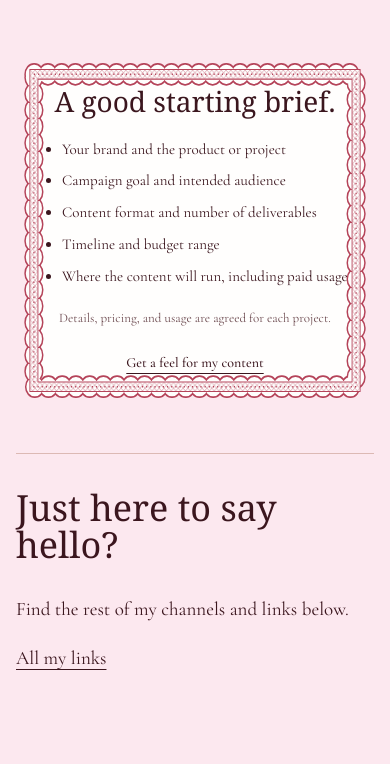
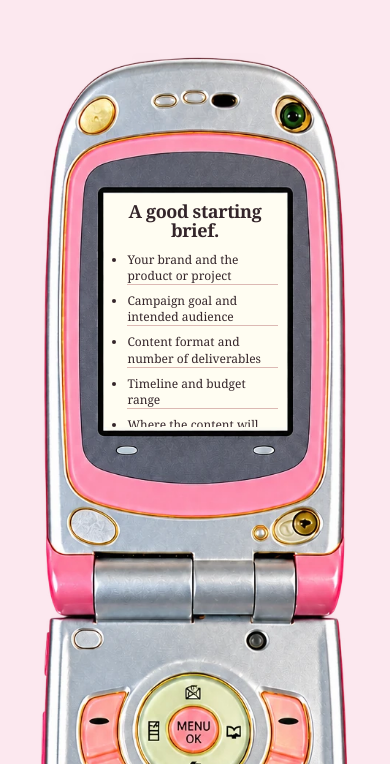
Before and after one commit to averyettefield/teicheir-site, a website: page contact.html in a window 390 px wide. Shown: the part 940-1704 px from the top of the page. Drawn offline with nearby package versions, Linux system fonts and the light colour scheme; a web font is replaced by a local one.

Commit message:
Replace brief lace frame with unbranded flip phone

```diff
--- /dev/null
+++ b/assets/brief-phone.css
@@ -0,0 +1,10 @@
+/* The brief lives inside the real screen of a transparent flip-phone cutout. */
+.brief-phone{position:relative;isolation:isolate;overflow:hidden;justify-self:center;width:min(340px,100%);aspect-ratio:424/1470;margin:0;align-self:start;}
+.brief-phone-art{position:absolute;display:block;width:241.51%;max-width:none;height:auto;left:-70.75%;top:0;pointer-events:none;}
+.brief-phone-screen{position:absolute;left:20.8%;top:13.15%;width:58.4%;height:21.7%;box-sizing:border-box;overflow:auto;overscroll-behavior:contain;padding:10px 9px;background:#fffdf2;color:#34252a;text-align:left;scrollbar-width:thin;scrollbar-color:#c9849c #fffdf2;font:14px/1.35 Georgia,serif;}
+.creator-site .brief-phone-screen h2{font:700 19px/1.05 Georgia,serif;letter-spacing:-.4px;margin:0 0 12px;text-align:center;}
+.brief-phone-screen .brief-list{margin:0 0 12px;padding-left:15px;font:13px/1.35 Georgia,serif;}.brief-phone-screen .brief-list li{margin-bottom:8px;padding:0;}
+.brief-phone-screen .draft-note{font:12px/1.35 Georgia,serif;margin:0 0 12px;color:#4b343e;}
+.brief-phone-screen .text-link{font:700 12px/1.35 Georgia,serif;color:#74384d;display:inline-block;padding-bottom:4px;}
+.brief-phone-screen:focus-visible{outline:2px solid #a94d71;outline-offset:2px;}
+@media(max-width:760px){.brief-phone{width:min(310px,100%);margin:0 auto;}.brief-phone-screen{padding:8px;font-size:13px;}.creator-site .brief-phone-screen h2{font-size:18px;}.brief-phone-screen .brief-list{font-size:12px;}.brief-phone-screen .draft-note,.brief-phone-screen .text-link{font-size:11px;}}
--- a/contact.html
+++ b/contact.html
@@ -28,6 +28,7 @@
     <meta name="twitter:image:alt" content="Black-and-white halftone portrait of Teicheir" />
     <link rel="canonical" href="https://teicheir.page.gd/contact.html" />
     <meta property="og:url" content="https://teicheir.page.gd/contact.html" />
+    <link rel="stylesheet" href="assets/brief-phone.css?v=1" />
   </head>
   <body class="creator-site">
     <a class="skip" href="#main">Skip to content</a>
@@ -65,7 +66,7 @@
             <p>Short-form video · Storytelling · Photography · Digital &amp; creative strategy · Cinematography · Design · Gaming · Articles · Administration · And so much more</p>
           </div>
         </div>
-        <aside class="paper contact-brief heart-brief"><div class="heart-brief-content">
+        <aside class="brief-phone" aria-label="A good starting brief on a flip phone"><img class="brief-phone-art" src="assets/brief-flip-phone.webp" alt="Pink and silver flip phone" width="1024" height="1536"><div class="brief-phone-screen" tabindex="0" role="region" aria-label="Starting brief details; scroll to read">
           <h2>A good starting brief.</h2>
           <ul class="brief-list">
             <li>Your brand and the product or project</li>
```
Also changed, not shown: assets/brief-flip-phone.webp (added).
